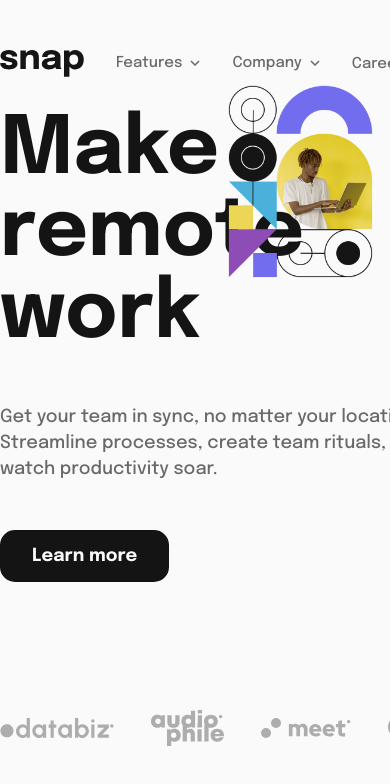
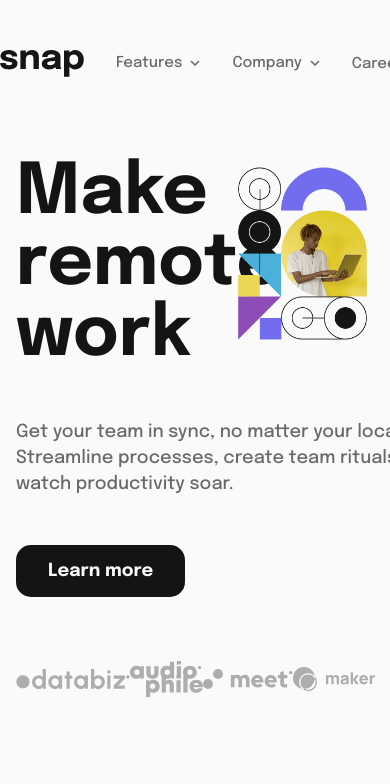
Before and after one commit to MIvanRais/Intro-section-with-dropdown-navigation, a plain HTML site: page index.html in a window 390 px wide. Shown: the top 784 px of the page. Drawn offline with Linux system fonts and the light colour scheme.

Commit message:
Create Styles Corresponding to Large Devices

```diff
--- a/index.css
+++ b/index.css
@@ -297,6 +297,7 @@ header {
 
 header nav {
     max-width: 1400px !important;
+    margin: 0 var(--spacing-md);
     display: flex;
     justify-content: space-between;
 }
@@ -320,7 +321,7 @@ header .btn-group>.btn-secondary:first-child {
 .hero {
     display: flex;
     justify-content: center;
-    margin: var(--spacing-md) 0 0 0;
+    margin: var(--spacing-md) var(--spacing-md) 0 var(--spacing-md);
 }
 
 .hero .col-left {
@@ -339,9 +340,60 @@ header .btn-group>.btn-secondary:first-child {
 
 .hero .col-right img {
     width: 100%;
-    transform: scale(0.8) translateY(-60px);
-    -webkit-transform: scale(0.8) translateY(-60px);
-    -moz-transform: scale(0.8) translateY(-60px);
-    -ms-transform: scale(0.8) translateY(-60px);
-    -o-transform: scale(0.8) translateY(-60px);
+    transform: scale(0.8);
+    -webkit-transform: scale(0.8);
+    -moz-transform: scale(0.8);
+    -ms-transform: scale(0.8);
+    -o-transform: scale(0.8);
 }
+
+@media only screen and (max-width:1200px) {
+
+    /* HERO SECTION STYLES */
+    .hero {
+        margin: var(--spacing-xl) var(--spacing-xl) 0 var(--spacing-xl);
+    }
+
+    .hero .col-left {
+        margin: 0;
+    }
+
+    .hero .col-left .partner-container {
+        justify-content: space-between;
+    }
+
+    .hero .col-left .partner-container img {
+        margin: 0;
+    }
+}
+
+@media only screen and (max-width: 1144px) {
+    :root {
+        --h1-size: 70px;
+    }
+
+    /* HERO SECTION STYLES */
+    .hero .col-left .partner-container {
+        margin: var(--spacing-xl) 0 0 0;
+    }
+}
+
+@media only screen and (max-width: 992px) {
+
+    /* HERO SECTION STYLES */
+    .hero {
+        margin: var(--spacing-xl) var(--spacing-md) 0 var(--spacing-md);
+    }
+
+    .hero .col-left {
+        width: 60%;
+    }
+
+    .hero .col-right img {
+        transform: scale(0.9);
+        -webkit-transform: scale(0.9);
+        -moz-transform: scale(0.9);
+        -ms-transform: scale(0.9);
+        -o-transform: scale(0.9);
+    }
+}
```
